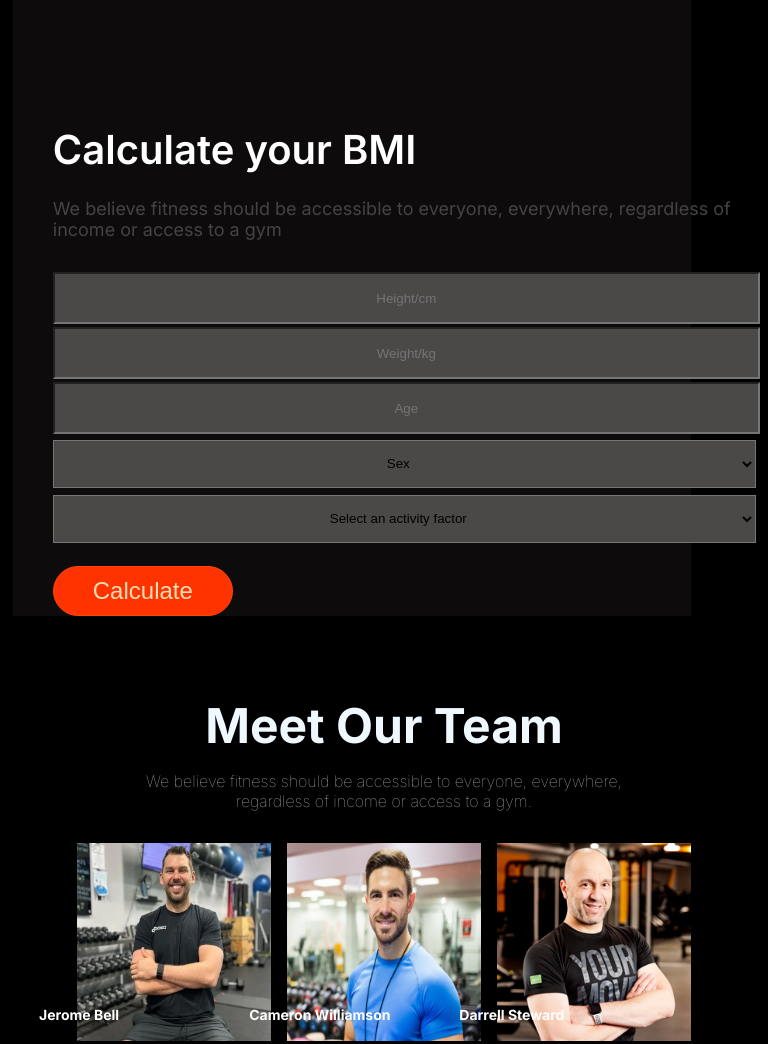
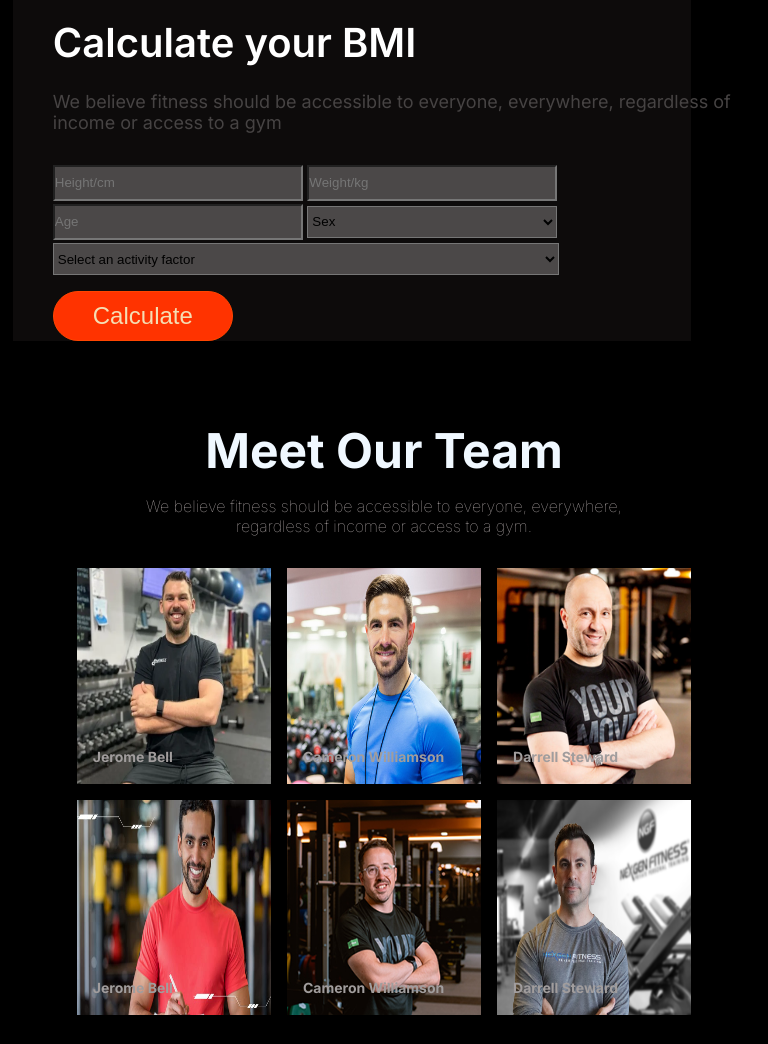
Before and after one commit to hmahmood071/versatile-assign-2, a plain HTML site: page index.html in a window 768 px wide. Shown: the part 4042-5086 px from the top of the page. Drawn offline with Linux system fonts and the light colour scheme.

Commit message:
added life and form section's light changes

```diff
--- a/styles/style.css
+++ b/styles/style.css
@@ -322,7 +322,12 @@ table, tr, td{
 .form{
    width:80%;
 }
-
+.age{
+   width: 10.7rem;
+}
+.fector{
+   width: 21.8rem;
+}
 select, input{
    height: 2rem;
    background-color: #4b4848;
@@ -824,10 +829,11 @@ select, input{
 }
 /* Training and Exercises */
 .exercise-text h1{
-  font-size: 60px;
-  width: 120%;
+  font-size: 44px;
+  width: 100%;
   margin-bottom: 2rem;
   margin-left:-3rem;
+  line-height: 1.8rem;
 }
 .exercise-text p{
     width: 110%;
@@ -844,7 +850,7 @@ select, input{
 }
 /* BMI Calculator */
 .bmi-content h1{
-   font-size: 5rem;
+   font-size: 4rem;
    width: 100%;
    margin-left: -2rem;
 }
@@ -875,36 +881,23 @@ table, tr, td{
    margin-left: 2.5rem;
 }
 input{
-   width: 100%;
-   height: 3rem;
-   background-color: #4b4848;
-   text-align: center;
-   /* margin-left: 1rem; */
+ width: 35%;
+
 }
 .age{
-   width: 100%;
-   height: 3rem;
-   margin-bottom: 7px;
-   margin-top: 2px;
-   text-align: center;
-   /* margin-left: 1rem; */
+   width: 35.5%;
 }
 .fector{
-   width: 100%;
-   height: 3rem;
-   margin-bottom: 7px;
-   text-align: center;
-   /* margin-left: 1rem; */
+  width: 72%;
 }
 .form h1{
+   margin-top: -4rem;
    font-size: 2.5rem;
-   /* margin-left: 1rem; */
 }
 .form p{
    font-size: 18px;
    margin-bottom: 2rem;
    width: 700px;
-   /* margin-left: 1rem; */
 }
 .btn-run{
    width: 180px;
@@ -923,7 +916,12 @@ input{
    color: #d1c8c8ef;
    margin-bottom: 2rem;
 }
-
+.meet{
+   position: relative;
+   left: 7rem;
+   top: -2rem;
+   color: #a19d9d;
+}
 /* Footer */
 .footer{
    width: 100%;
```
